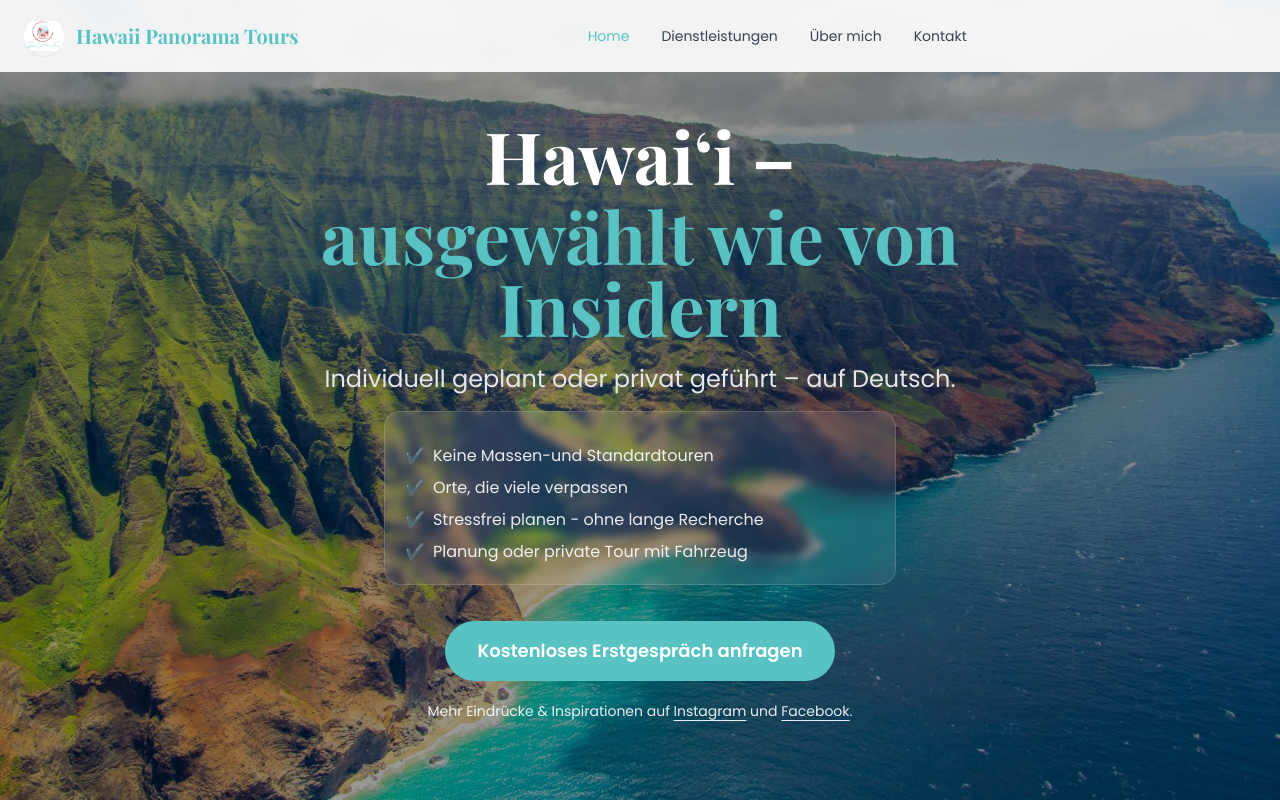
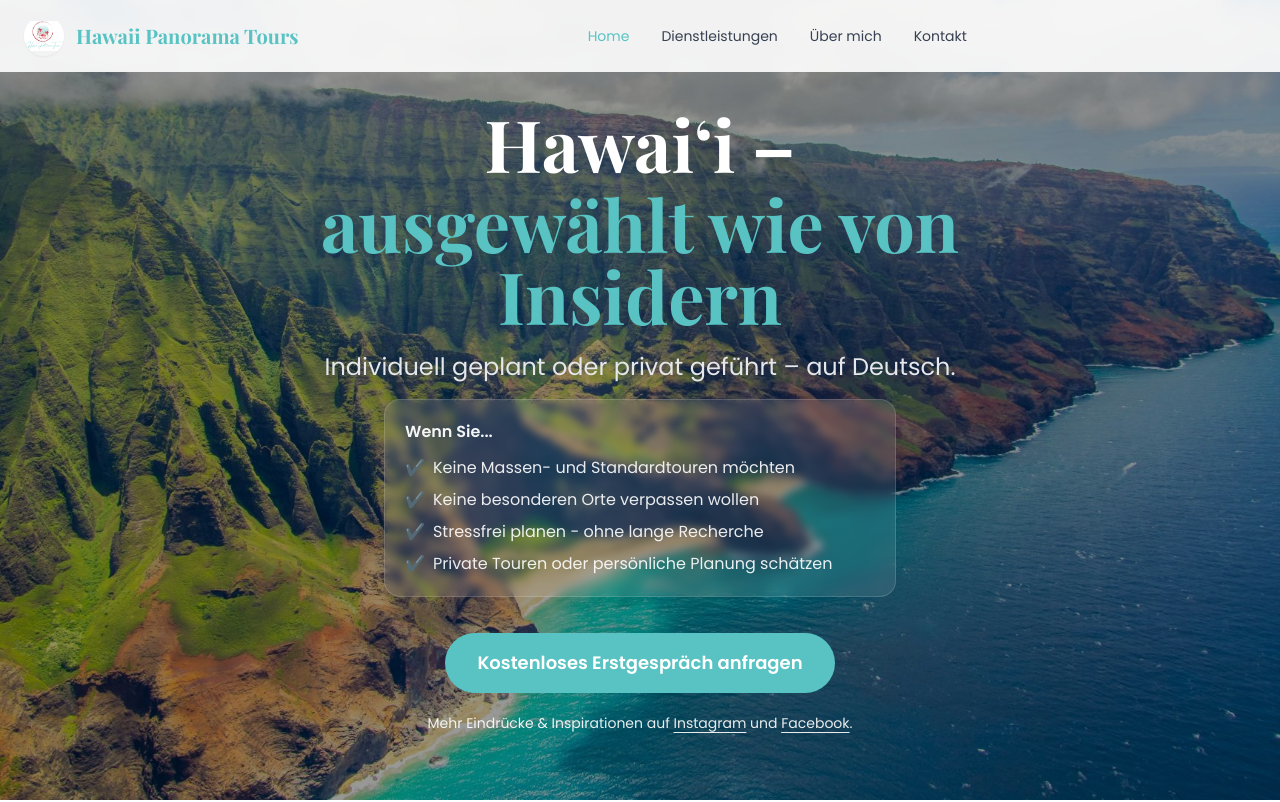
Before and after one commit to hawaiipanoramatours-prog/hawaiipanoramatours, a React (Vite) app: page / in a window 1280 px wide. Shown: the top 802 px of the page. Built offline with nearby package versions, Linux system fonts and the light colour scheme.

Commit message:
Update Sections.impl.jsx

```diff
--- a/src/components/Sections.impl.jsx
+++ b/src/components/Sections.impl.jsx
@@ -9,11 +9,12 @@ export function Hero({ content, lang }) {
 
   const trust = {
     de: {
+      title: 'Wenn Sie...',
       good: [
-        'Keine Massen-und Standardtouren',
-        'Orte, die viele verpassen',
+        'Keine Massen- und Standardtouren möchten',
+        'Keine besonderen Orte verpassen wollen',
         'Stressfrei planen - ohne lange Recherche',
-        'Planung oder private Tour mit Fahrzeug',
+        'Private Touren oder persönliche Planung schätzen',
       ],
     },
     en: {
```
